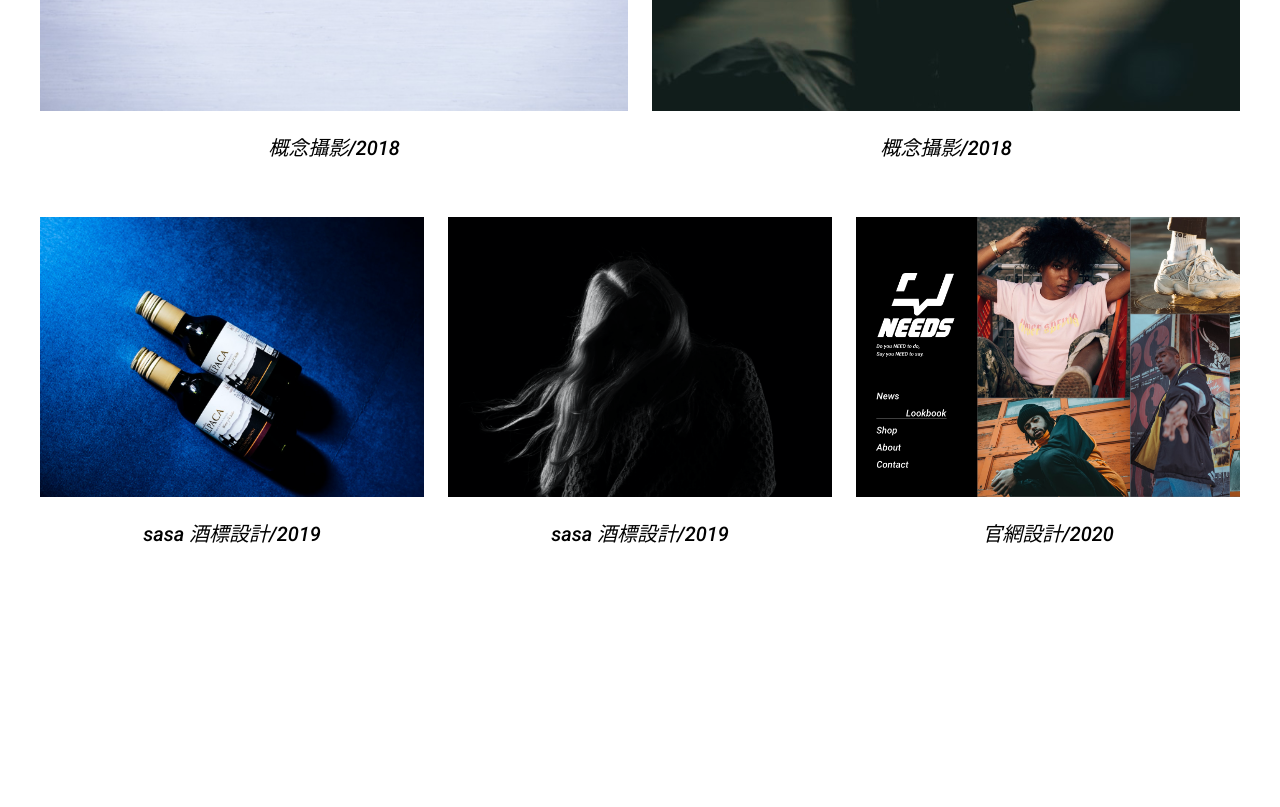
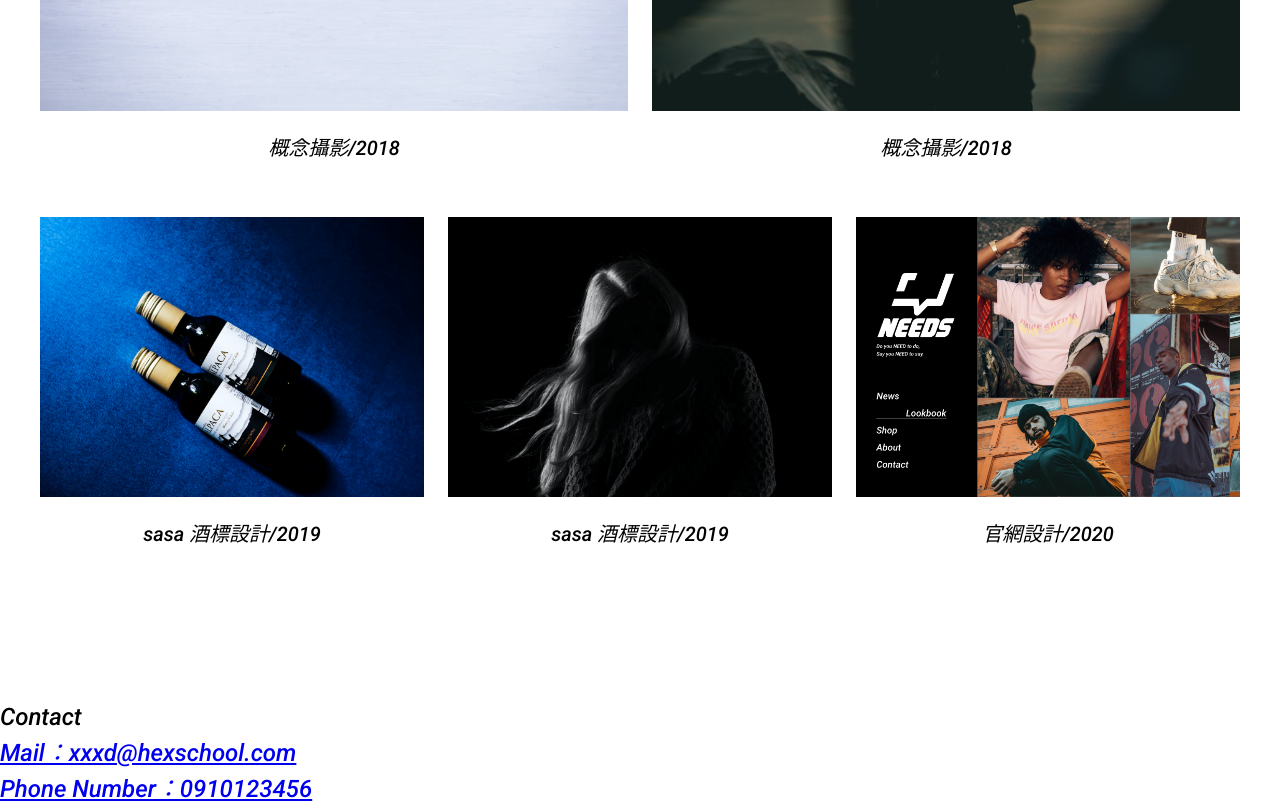
Before and after one commit to AritanHuang/Hw2-personal-pages, a plain HTML site: page index.html in a window 1280 px wide. Shown: the part 4637-5444 px from the top of the page. Before the commit the page ends 5336 px from the top, so only its background shows below. Drawn offline with Linux system fonts and the light colour scheme.

Commit message:
新增footer

```diff
--- a/index.html
+++ b/index.html
@@ -98,10 +98,10 @@
         </section>
     </main>
     <footer class="footer">
-        <h2></h2>
+        <h2>Contact</h2>
         <ul>
-            <li><a href=""></a></li>
-            <li><a href=""></a></li>
+            <li><a href="#">Mail：xxxd@hexschool.com</a></li>
+            <li><a href="#">Phone Number：0910123456</a></li>
         </ul>
     </footer>
 </body>
```
